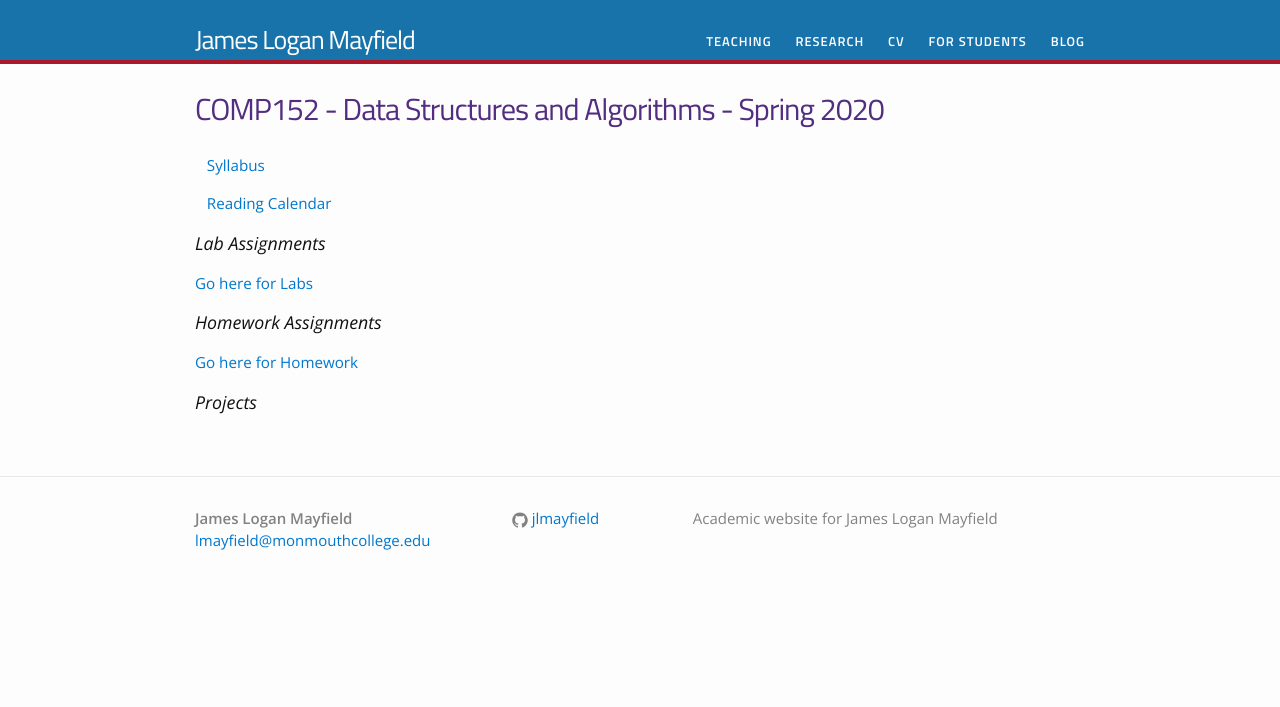
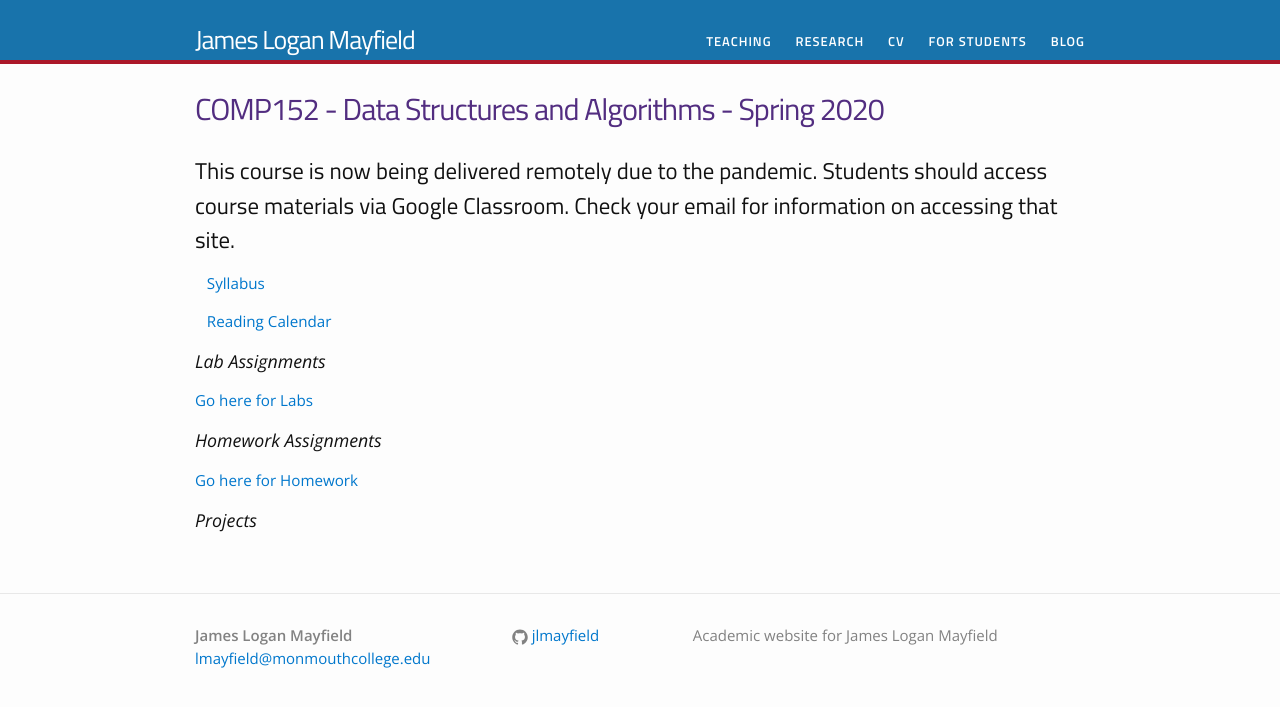
Before and after one commit to jlmayfield/jlmayfield.github.io, a Jekyll site: the page built from teaching/comp152.md, in a window 1280 px wide. Shown: the top 707 px of the page. Built offline with Jekyll 4.4.1, drawn with Linux system fonts in a browser that asks for light colours.

Commit message:
covid redirect added.

```diff
--- a/teaching/comp152.md
+++ b/teaching/comp152.md
@@ -3,6 +3,10 @@ layout: page
 title: COMP152 - Data Structures and Algorithms - Spring 2020
 permalink: /teaching/COMP152/
 ---
+
+## This course is now being delivered remotely due to the pandemic. Students should access course materials via Google Classroom. Check your email for information on accessing that site.
+
+
 
 &nbsp;&nbsp;&nbsp;[Syllabus](/teaching/COMP152/comp152-syllabus.pdf)
 
```
Also changed, not shown: teaching/comp240.md (+3 -0 lines), teaching/comp337.md (+3 -0 lines).
